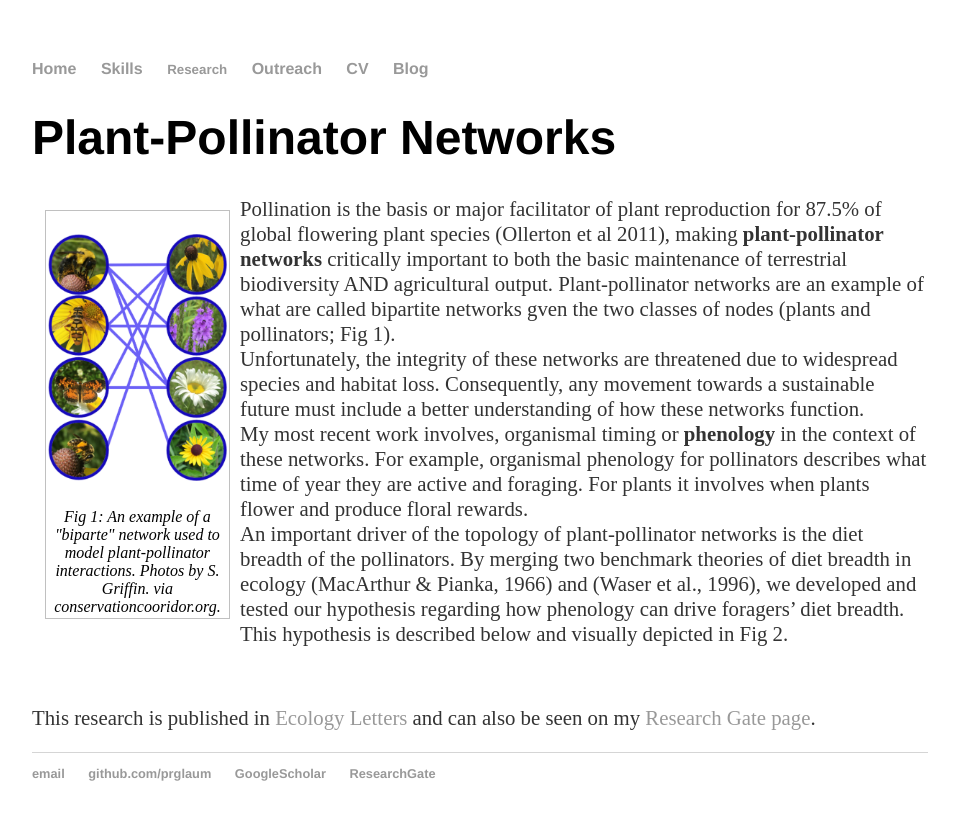
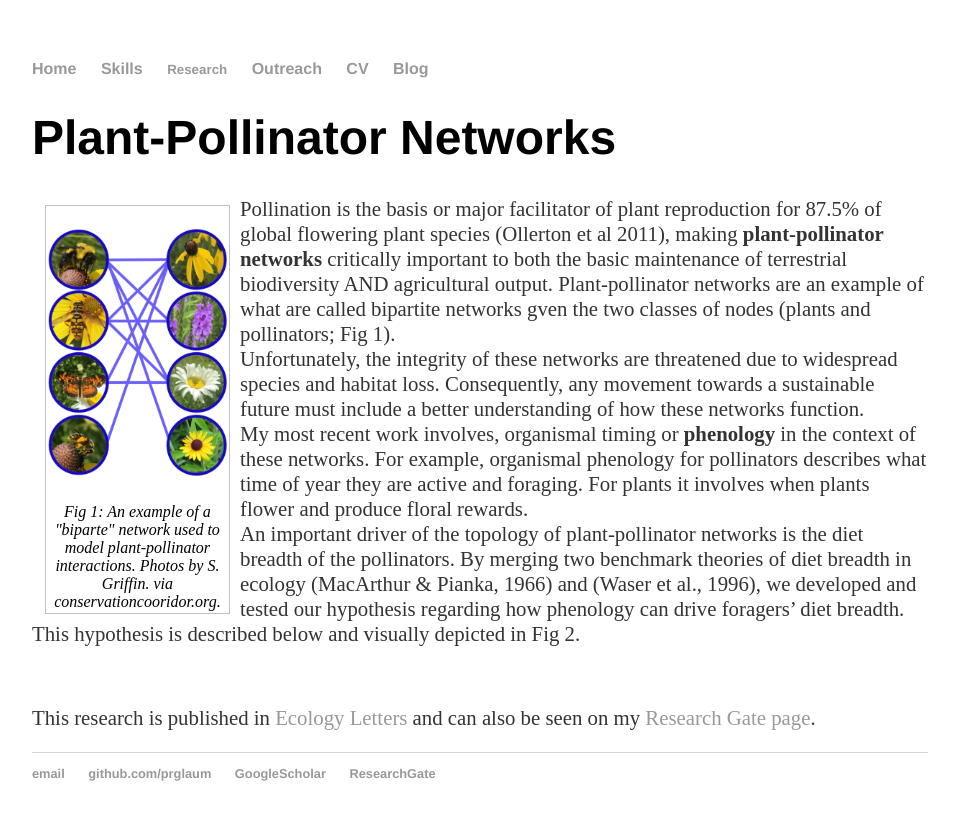
Before and after one commit to prglaum/prglaum.github.io, a Jekyll site: the page built from research/pollination/index.html, in a window 1280 px wide. Shown: the top 820 px of the page, without its empty margins (160-1118 px from the left). Built offline with Jekyll 4.4.1, drawn with Linux system fonts in a browser that asks for light colours.

Commit message:
Update main.css

```diff
--- a/css/main.css
+++ b/css/main.css
@@ -170,7 +170,11 @@ figure20 {
   font-style: italic;
   text-indent: 0;
   border: thin silver solid;
-  margin: 0.8em;
+  /*margin: 0.8em;*/
+  margin-top: 0.5em;
+  margin-bottom: 0.5em;
+  margin-right: 0.8em;
+  margin-left: 0.8em;
   padding: 0.5em;
 }
 /*makes the image as wide as the inside of the figure (the area inside the border and the padding).*/
```
